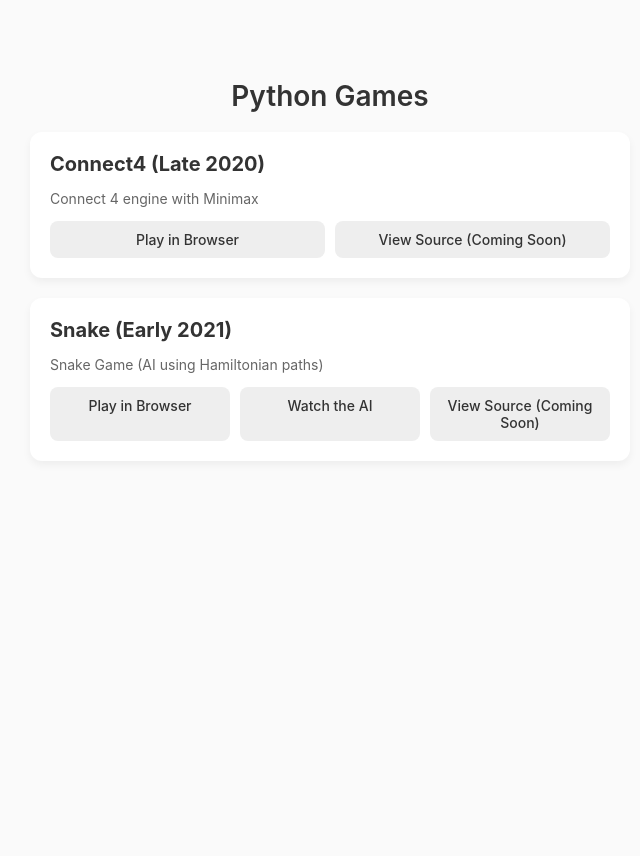
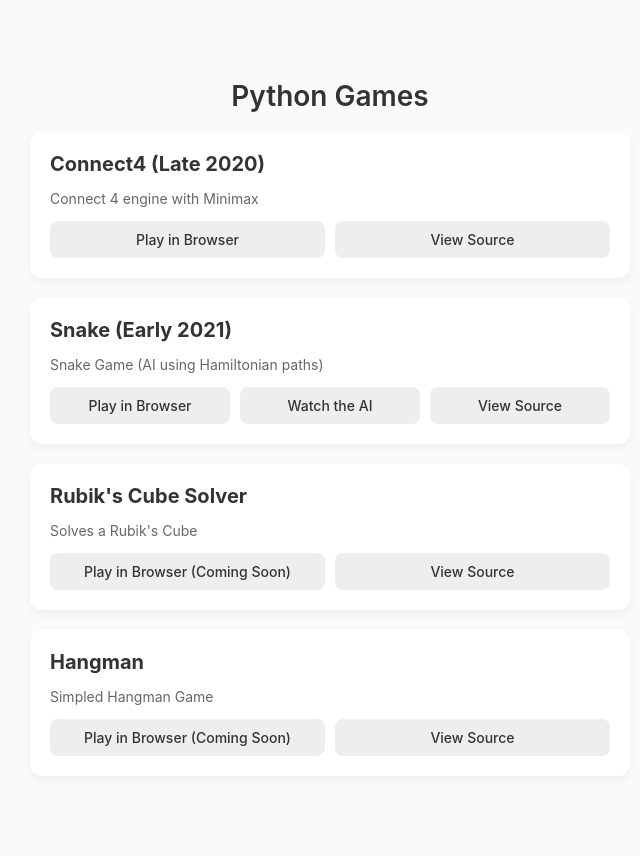
Before and after one commit to Rithwik-G/games, a Python web app: template templates/index.html in a window 1280 px wide. Shown: the whole page, without its empty margins (310-950 px from the left). Before the commit the page ends 430 px from the top, so only its background shows below. Run offline with Jinja, Linux system fonts and the light colour scheme; the template is opened without the code that fills it, so the values that code supplies are empty.

Commit message:
Updated README

```diff
--- a/templates/index.html
+++ b/templates/index.html
@@ -64,7 +64,7 @@
         <p>Connect 4 engine with Minimax</p>
         <div class="project-links">
             <a href="/Connect4/play">Play in Browser</a>
-            <a href="https://github.com/Rithwik-G/Connect4" target="_blank">View Source (Coming Soon)</a>
+            <a href="https://github.com/Rithwik-G/games/tree/main/Connect4" target="_blank">View Source </a>
         </div>
     </div>
 
@@ -74,7 +74,25 @@
         <div class="project-links">
             <a href="/Snake/play">Play in Browser</a>
             <a href="/SnakeAI/play">Watch the AI</a>
-            <a href="https://github.com/Rithwik-G/Snake" target="_blank">View Source (Coming Soon)</a>
+            <a href="https://github.com/Rithwik-G/games/tree/main/SnakeAI" target="_blank">View Source</a>
+        </div>
+    </div>
+
+    <div class="project">
+        <h2>Rubik's Cube Solver</h2>
+        <p>Solves a Rubik's Cube</p>
+        <div class="project-links">
+            <a href="/">Play in Browser (Coming Soon)</a>
+            <a href="https://github.com/Rithwik-G/games/tree/main/RubiksCube" target="_blank">View Source</a>
+        </div>
+    </div>
+
+    <div class="project">
+        <h2>Hangman</h2>
+        <p>Simpled Hangman Game</p>
+        <div class="project-links">
+            <a href="/">Play in Browser (Coming Soon)</a>
+            <a href="https://github.com/Rithwik-G/games/tree/main/Hangman" target="_blank">View Source</a>
         </div>
     </div>
 
```
Also changed, not shown: README.md (added).
